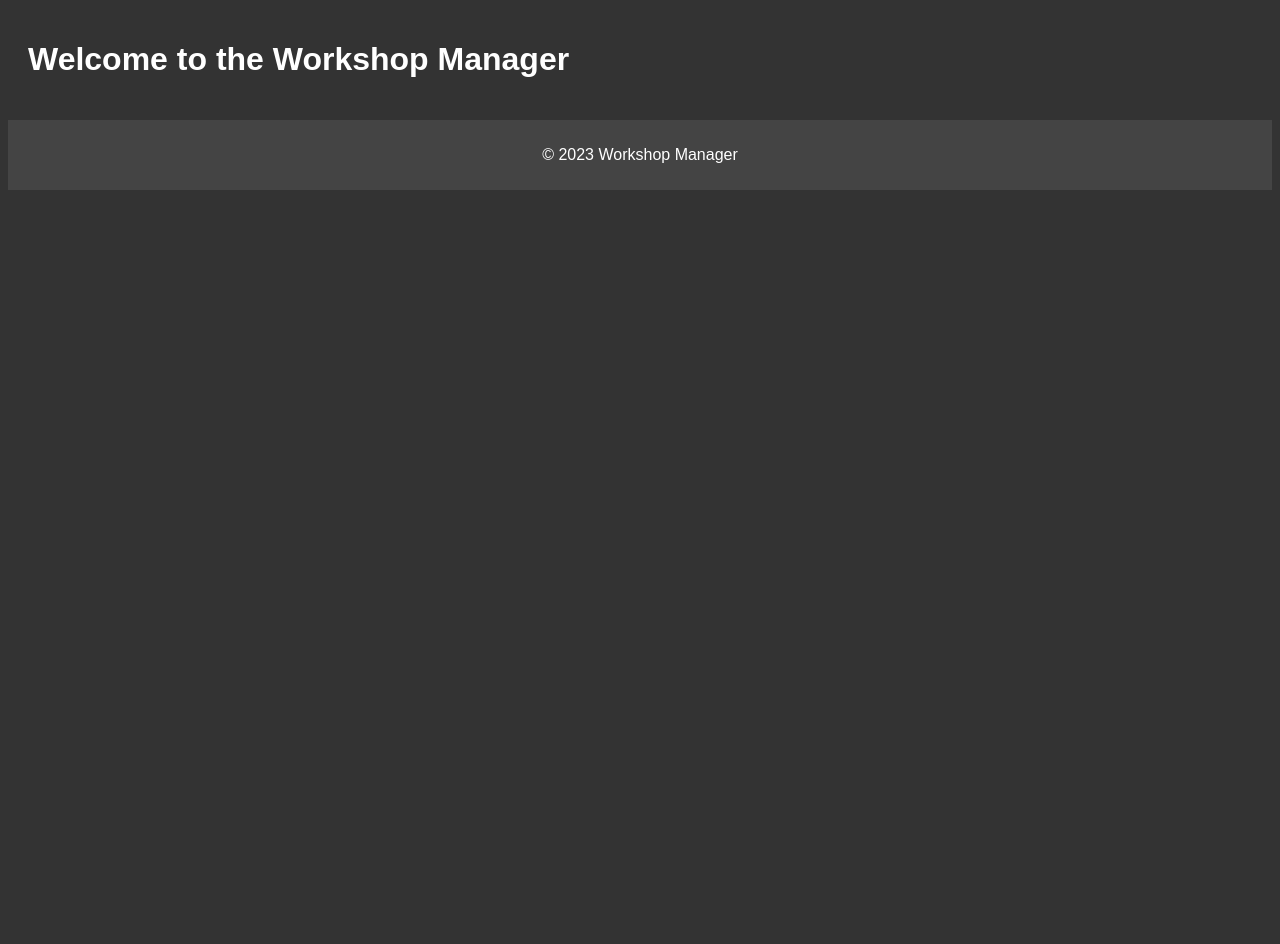
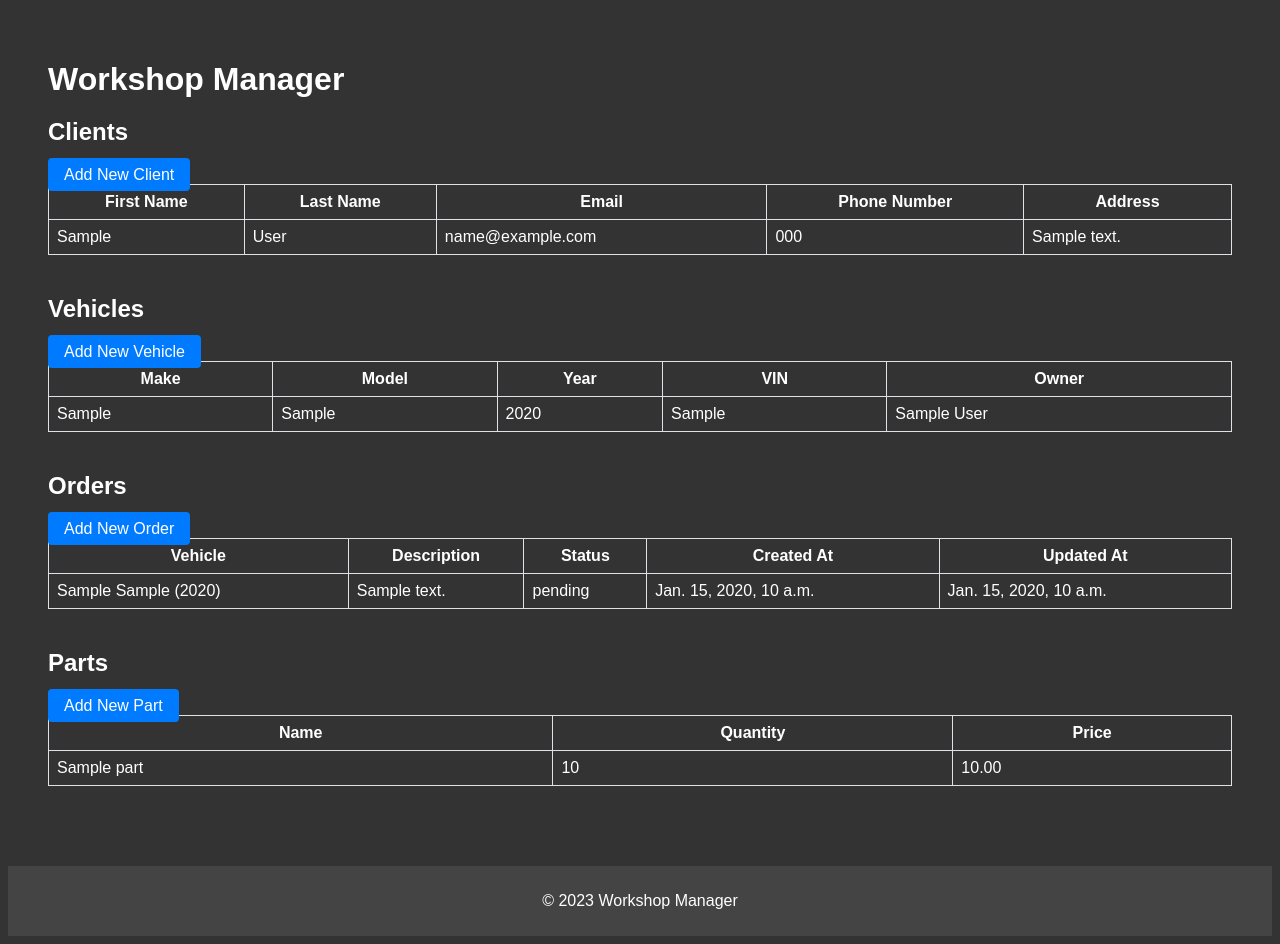
Before and after one commit to impedator/ServiceStation, a Django app: page / in a window 1280 px wide. Shown: the part 78-1022 px from the top of the page. Before the commit the page ends 268 px from the top, so only its background shows below. Run offline with Django 5.2, Linux system fonts and the light colour scheme; tables that the repository leaves empty hold one stand-in row (values such as "Sample post").

Commit message:
create tables in home page

```diff
--- a/clients/templates/clients/add_client.html
+++ b/clients/templates/clients/add_client.html
@@ -3,10 +3,12 @@
 {% block title %}Add client - Workshop Manager{% endblock %}
 
 {% block content %}
+<div class="container">
     <h1>Add New Client</h1>
     <form method="post">
         {% csrf_token %}
         {{ form.as_p }}
-        <button type="submit">Submit</button>
+        <button type="submit" class="btn btn-primary">Submit</button>
     </form>
+</div>
 {% endblock %}
--- a/inventory/urls.py
+++ b/inventory/urls.py
@@ -3,5 +3,6 @@ from . import views
 
 urlpatterns = [
     path('', views.part_list, name='part_list'),
+    path('add/', views.add_part, name='add_part'),
     path('<int:pk>/', views.part_detail, name='part_detail'),
 ]
--- a/orders/urls.py
+++ b/orders/urls.py
@@ -3,5 +3,6 @@ from . import views
 
 urlpatterns = [
     path('', views.order_list, name='order_list'),
+    path('add/', views.add_order, name='add_order'),
     path('<int:pk>/', views.order_detail, name='order_detail'),
 ]
--- a/vehicles/urls.py
+++ b/vehicles/urls.py
@@ -3,5 +3,6 @@ from . import views
 
 urlpatterns = [
     path('', views.vehicle_list, name='vehicle_list'),
+    path('add/', views.add_vehicle, name='add_vehicle'),
     path('<int:pk>/', views.vehicle_detail, name='vehicle_detail'),
 ]
--- a/workshop_manager/static/css/style.css
+++ b/workshop_manager/static/css/style.css
@@ -39,3 +39,38 @@ footer {
     background-color: #444;
     color: #fff;
 }
+
+.container {
+    padding: 20px;
+}
+
+.section {
+    margin-bottom: 40px;
+}
+
+h1, h2 {
+    margin-bottom: 20px;
+}
+
+.table {
+    width: 100%;
+    margin-bottom: 20px;
+    border-collapse: collapse;
+}
+
+.table th, .table td {
+    padding: 8px;
+    border: 1px solid #dee2e6;
+}
+
+.btn {
+    padding: 8px 16px;
+    background-color: #007bff;
+    color: #fff;
+    text-decoration: none;
+    border-radius: 4px;
+}
+
+.btn:hover {
+    background-color: #0056b3;
+}
--- a/workshop_manager/templates/index.html
+++ b/workshop_manager/templates/index.html
@@ -3,5 +3,111 @@
 {% block title %}Home - Workshop Manager{% endblock %}
 
 {% block content %}
-    <h1>Welcome to the Workshop Manager</h1>
+<div class="container">
+    <h1>Workshop Manager</h1>
+
+    <div class="section">
+        <h2>Clients</h2>
+        <a href="{% url 'add_client' %}" class="btn btn-primary mb-3">Add New Client</a>
+        <table class="table table-striped">
+            <thead>
+                <tr>
+                    <th>First Name</th>
+                    <th>Last Name</th>
+                    <th>Email</th>
+                    <th>Phone Number</th>
+                    <th>Address</th>
+                </tr>
+            </thead>
+            <tbody>
+                {% for client in clients %}
+                <tr>
+                    <td>{{ client.first_name }}</td>
+                    <td>{{ client.last_name }}</td>
+                    <td>{{ client.email }}</td>
+                    <td>{{ client.phone_number }}</td>
+                    <td>{{ client.address }}</td>
+                </tr>
+                {% endfor %}
+            </tbody>
+        </table>
+    </div>
+
+    <div class="section">
+        <h2>Vehicles</h2>
+        <a href="{% url 'add_vehicle' %}" class="btn btn-primary mb-3">Add New Vehicle</a>
+        <table class="table table-striped">
+            <thead>
+                <tr>
+                    <th>Make</th>
+                    <th>Model</th>
+                    <th>Year</th>
+                    <th>VIN</th>
+                    <th>Owner</th>
+                </tr>
+            </thead>
+            <tbody>
+                {% for vehicle in vehicles %}
+                <tr>
+                    <td>{{ vehicle.make }}</td>
+                    <td>{{ vehicle.model }}</td>
+                    <td>{{ vehicle.year }}</td>
+                    <td>{{ vehicle.vin }}</td>
+                    <td>{{ vehicle.client.first_name }} {{ vehicle.client.last_name }}</td>
+                </tr>
+                {% endfor %}
+            </tbody>
+        </table>
+    </div>
+
+    <div class="section">
+        <h2>Orders</h2>
+        <a href="{% url 'add_order' %}" class="btn btn-primary mb-3">Add New Order</a>
+        <table class="table table-striped">
+            <thead>
+                <tr>
+                    <th>Vehicle</th>
+                    <th>Description</th>
+                    <th>Status</th>
+                    <th>Created At</th>
+                    <th>Updated At</th>
+                </tr>
+            </thead>
+            <tbody>
+                {% for order in orders %}
+                <tr>
+                    <td>{{ order.vehicle.make }} {{ order.vehicle.model }} ({{ order.vehicle.year }})</td>
+                    <td>{{ order.description }}</td>
+                    <td>{{ order.status }}</td>
+                    <td>{{ order.created_at }}</td>
+                    <td>{{ order.updated_at }}</td>
+                </tr>
+                {% endfor %}
+            </tbody>
+        </table>
+    </div>
+
+    <div class="section">
+        <h2>Parts</h2>
+        <a href="{% url 'add_part' %}" class="btn btn-primary mb-3">Add New Part</a>
+        <table class="table table-striped">
+            <thead>
+                <tr>
+                    <th>Name</th>
+                    <th>Quantity</th>
+                    <th>Price</th>
+                </tr>
+            </thead>
+            <tbody>
+                {% for part in parts %}
+                <tr>
+                    <td>{{ part.name }}</td>
+                    <td>{{ part.quantity }}</td>
+                    <td>{{ part.price }}</td>
+                </tr>
+                {% endfor %}
+            </tbody>
+        </table>
+    </div>
+</div>
 {% endblock %}
--- a/workshop_manager/views.py
+++ b/workshop_manager/views.py
@@ -1,6 +1,18 @@
 from django.shortcuts import render
-# from django.http import HttpResponse
-
+from clients.models import Client
+from vehicles.models import Vehicle
+from orders.models import Order
+from inventory.models import Part
 
 def index(request):
-    return render(request, 'index.html')
+    clients = Client.objects.all()
+    vehicles = Vehicle.objects.all()
+    orders = Order.objects.all()
+    parts = Part.objects.all()
+    context = {
+        'clients': clients,
+        'vehicles': vehicles,
+        'orders': orders,
+        'parts': parts
+    }
+    return render(request, 'index.html', context)
```
Also changed, not shown: inventory/forms.py (added, +7 -0 lines), inventory/views.py (+12 -1 lines), orders/forms.py (added, +7 -0 lines), orders/views.py (+12 -1 lines), vehicles/forms.py (added, +7 -0 lines), vehicles/views.py (+12 -1 lines).
